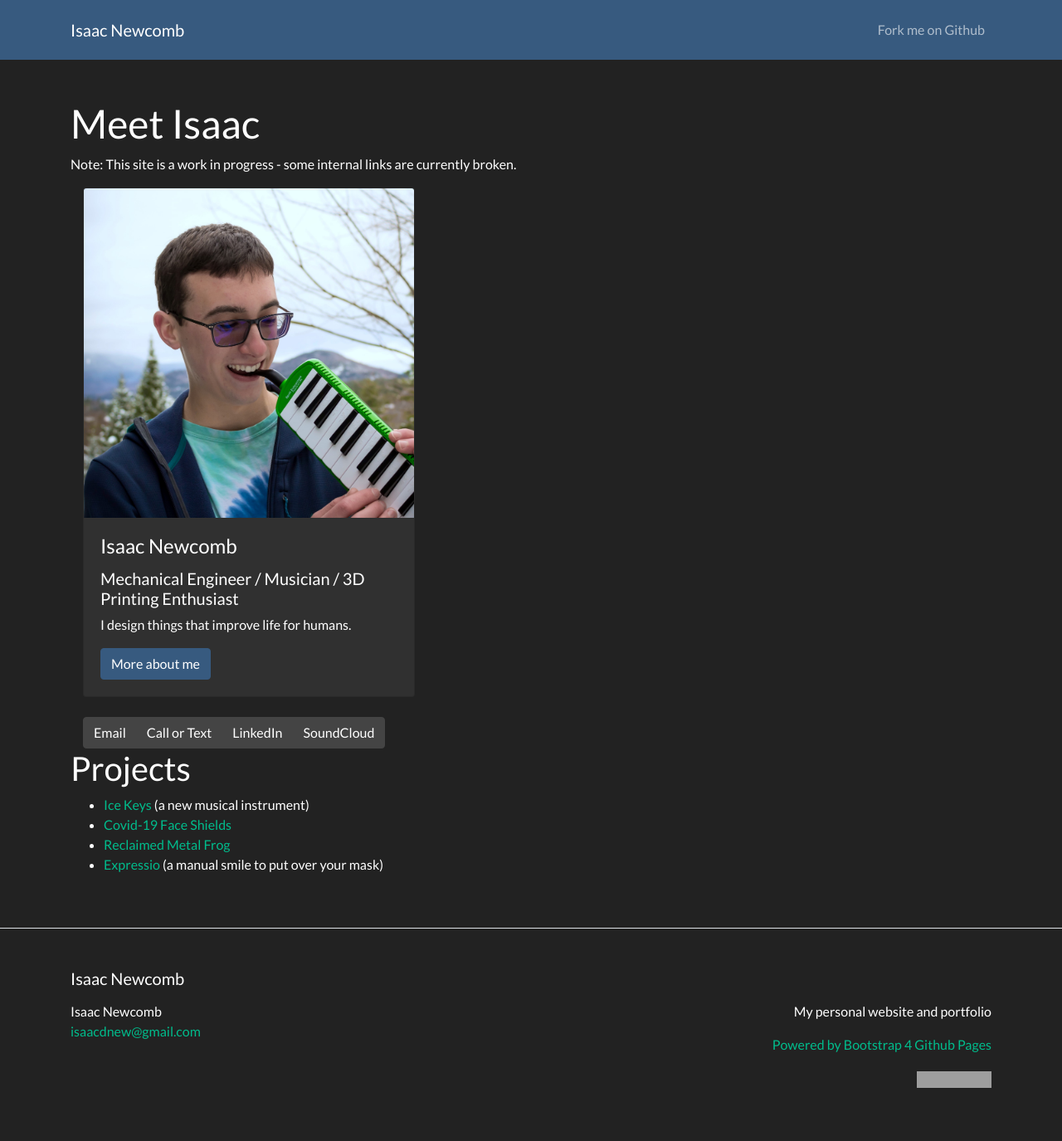
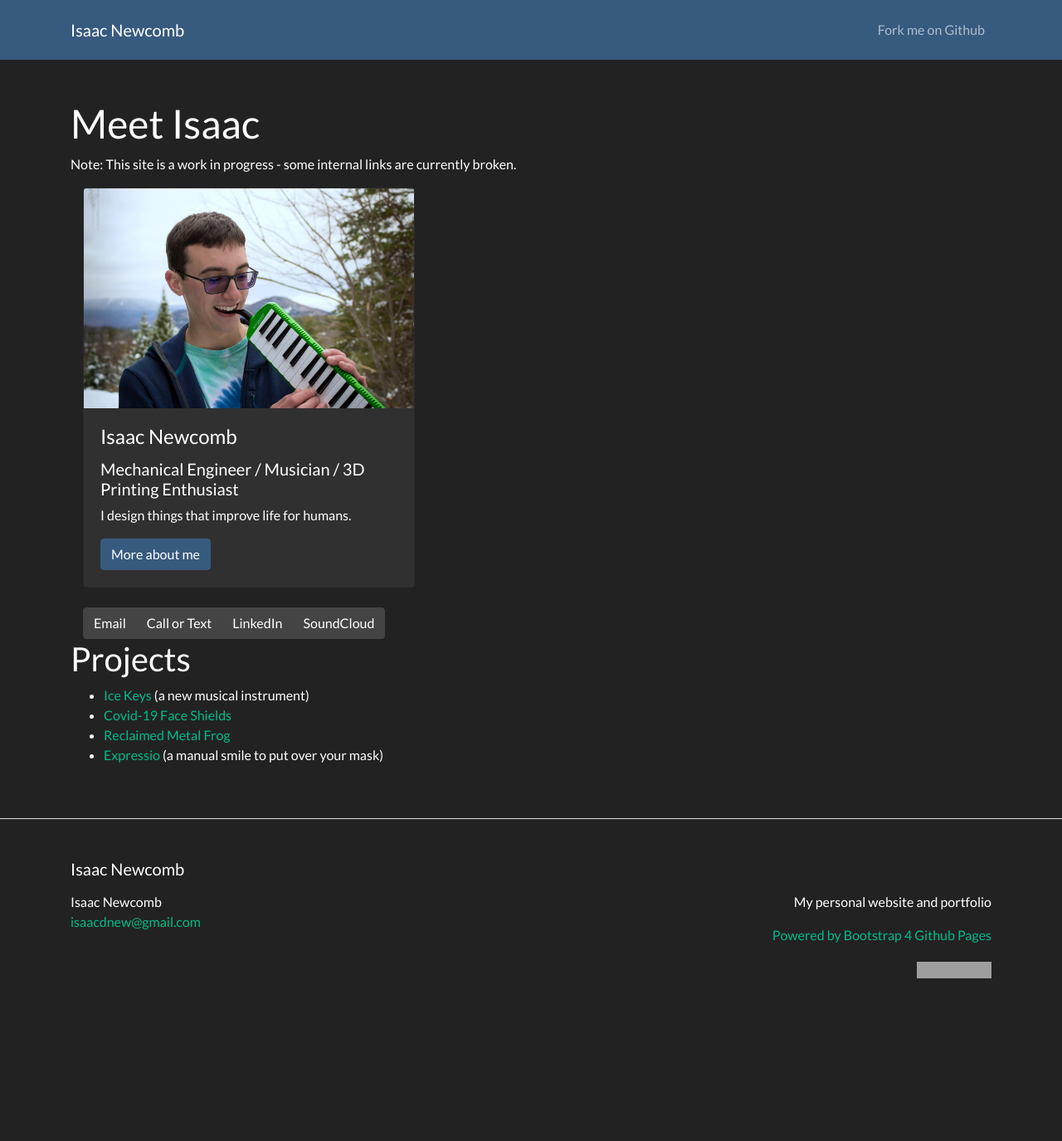
Before and after one commit to isaacdnew/isaacdnew.com, a Jekyll site: the page built from index.md, in a window 1280 px wide. Shown: the whole page at 83% size. Built offline with Jekyll 4.4.1, drawn with Linux system fonts in a browser that asks for light colours; after the commit the page ends 1243 px from its top, so only the background shows below that; grey boxes are pictures that could not be loaded.

Commit message:
try non-square picture of me

```diff
--- a/index.md
+++ b/index.md
@@ -8,7 +8,7 @@ Note: This site is a work in progress - some internal links are currently broken
 <!-- Image Card with Isaac's Picture -->
 <div class="container">
 	<div class="card" style="width:400px">
-		<img class="card-img-top" src="general-images/isaac-holding-melodica-square.jpg" alt="Card image" style="width:100%">
+		<img class="card-img-top" src="general-images/isaac-holding-melodica.jpg" alt="Card image" style="width:100%">
 		<div class="card-body">
 			<h4 class="card-title">Isaac Newcomb</h4>
 			<h5 class="card-text">Mechanical Engineer / Musician / 3D Printing Enthusiast</h5>
```
